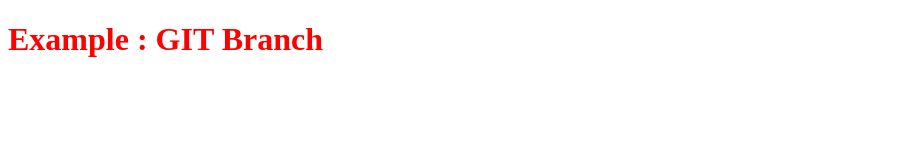
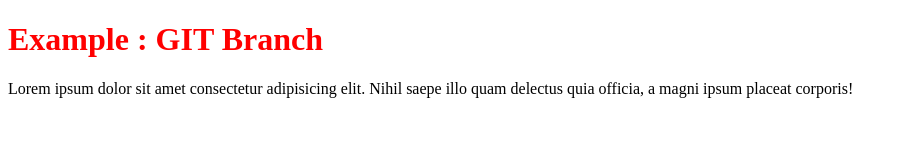
Before and after one commit to almagit2023/git-branch-test, a plain HTML site: page index.html in a window 1280 px wide. Shown: the whole page, without its empty margins (0-907 px from the left). Drawn offline with Linux system fonts and the light colour scheme.

Commit message:
index.html commited

```diff
--- a/index.html
+++ b/index.html
@@ -8,5 +8,6 @@
 </head>
 <body>
       <h1>Example : GIT Branch</h1>
+      <p>Lorem ipsum dolor sit amet consectetur adipisicing elit. Nihil saepe illo quam delectus quia officia, a magni ipsum placeat corporis!</p>
 </body>
 </html>
```
